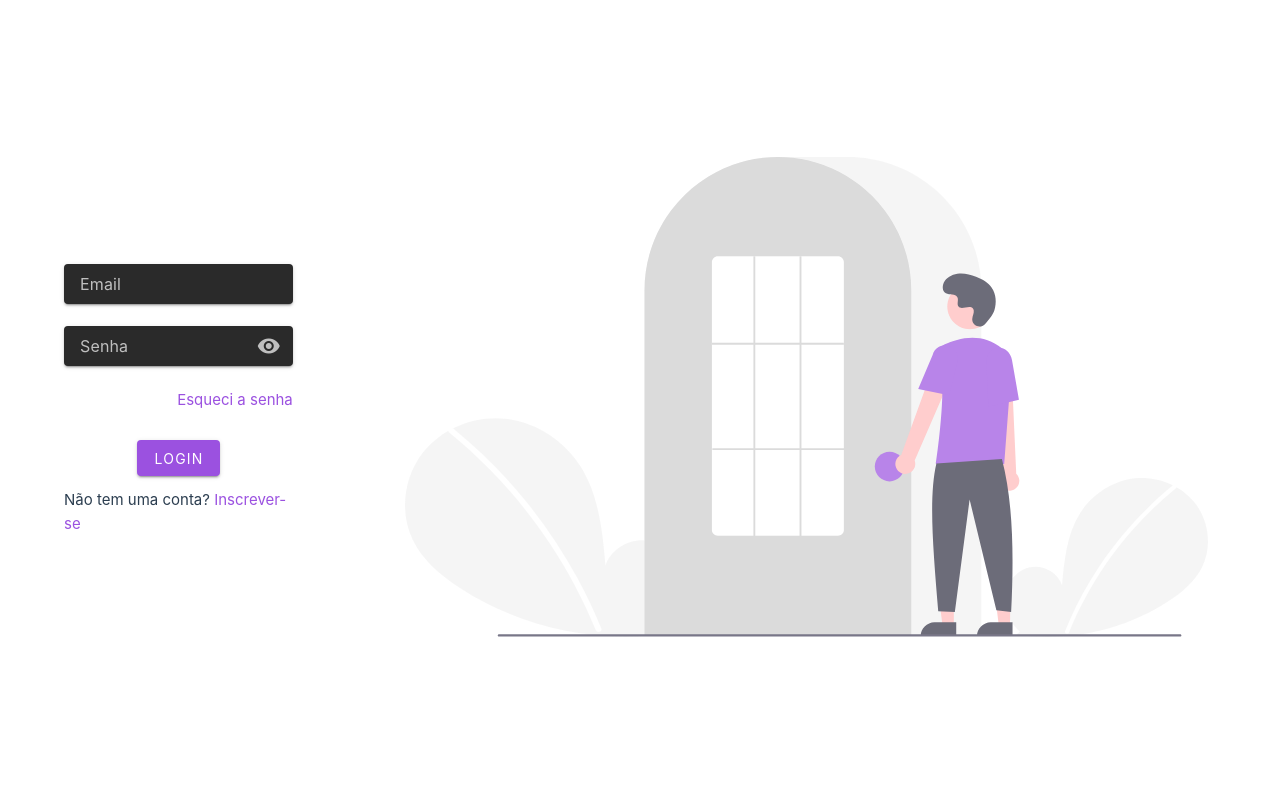
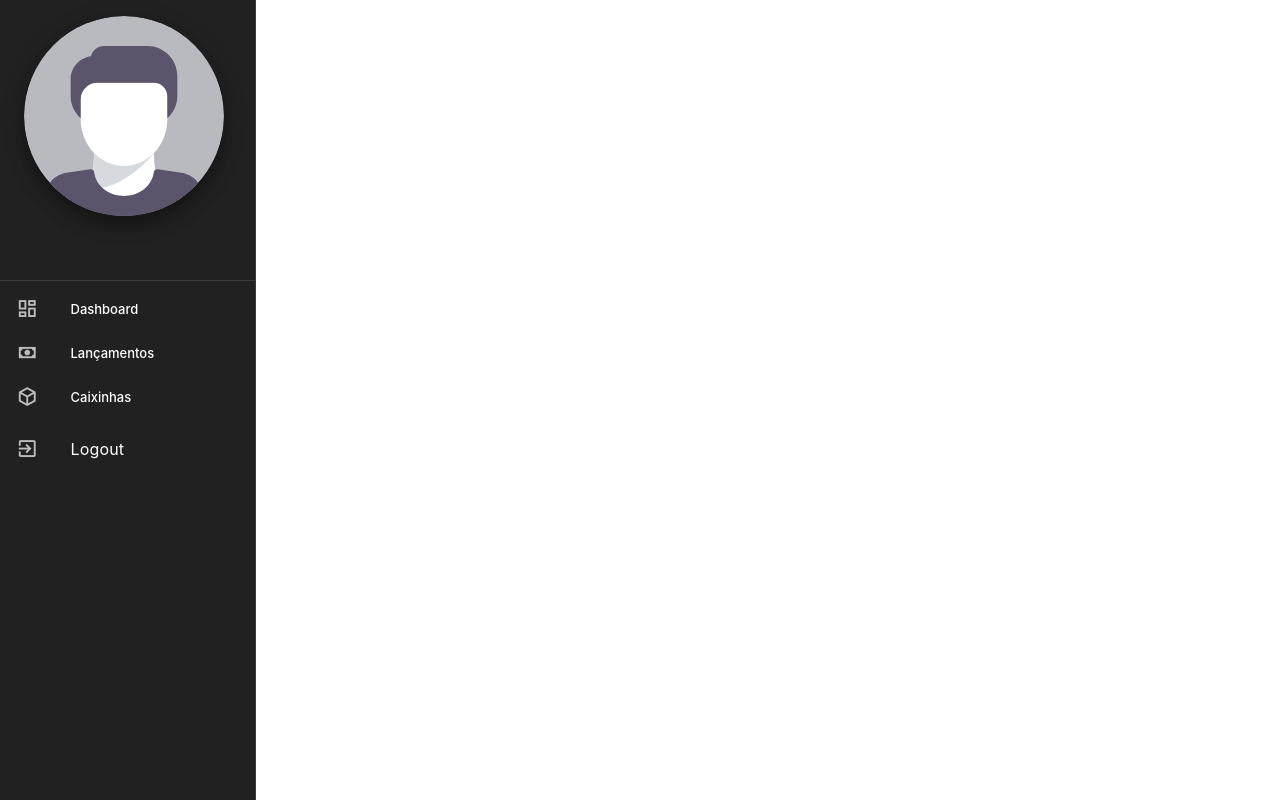
Before and after one commit to GusViieira/savecash_frontend, a Vue app: page / in a window 1280 px wide. Before the commit this address led to /login. Built offline with nearby package versions, Linux system fonts and the light colour scheme.

Commit message:
aplicacao do layout base

```diff
--- a/src/App.vue
+++ b/src/App.vue
@@ -5,6 +5,3 @@ import { RouterView } from 'vue-router'
 <template>
   <RouterView />
 </template>
-
-<style scoped>
-</style>
--- /dev/null
+++ b/src/components/layouts/LayoutBase.vue
@@ -0,0 +1,62 @@
+<script setup lang="ts">
+import { userStore } from '@/stores/userStore'
+import { ref } from 'vue'
+
+const store = userStore()
+const router = useRouter()
+
+import avatarSrc from '@/assets/images/avatar.svg'
+import { useRouter } from 'vue-router'
+
+const isRail = ref(true)
+</script>
+<template>
+  <v-card>
+    <v-layout>
+      <v-navigation-drawer v-model:rail="isRail" rail permanent expand-on-hover app theme="dark">
+        <v-list>
+          <v-avatar
+            :size="isRail ? 40 : 200"
+            :class="isRail ? 'elevation-12 ma-2' : 'ml-6 elevation-12 ma-2'"
+          >
+            <v-img :src="avatarSrc" alt="Login" class="img-fluid" />
+          </v-avatar>
+          <v-list-item
+            class="text-center"
+            :subtitle="store.email"
+            :title="store.name"
+          ></v-list-item>
+        </v-list>
+
+        <v-divider></v-divider>
+        <v-list density="compact" nav>
+          <v-list-item
+            prepend-icon="mdi-view-dashboard-outline"
+            title="Dashboard"
+            value="myfiles"
+            @click="router.push({ name: 'Home' })"
+          ></v-list-item>
+          <v-list-item
+            prepend-icon="mdi-cash"
+            title="Lançamentos"
+            value="shared"
+            @click="router.push({ name: 'Transactions' })"
+          ></v-list-item>
+          <v-list-item
+            prepend-icon="mdi-cube-outline"
+            title="Caixinhas"
+            value="starred"
+          ></v-list-item>
+        </v-list>
+        <v-list-item
+          prepend-icon="mdi-exit-to-app"
+          title="Logout"
+          @click="router.push({ name: 'Login' })"
+        ></v-list-item>
+      </v-navigation-drawer>
+      <v-main>
+        <router-view />
+      </v-main>
+    </v-layout>
+  </v-card>
+</template>
--- a/src/models/response/LoginResponseModel.ts
+++ b/src/models/response/LoginResponseModel.ts
@@ -1,4 +1,5 @@
 export interface LoginResponseModel {
   jwt: string
   name: string
+  email: string
 }
--- a/src/router/index.ts
+++ b/src/router/index.ts
@@ -1,39 +1,36 @@
 import { createRouter, createWebHistory } from 'vue-router'
 import HomeView from '@/views/HomeView.vue'
 import LoginView from '@/views/LoginView.vue'
+import LayoutBase from '@/components/layouts/LayoutBase.vue'
+import TransactionsView from '@/views/TransactionsView.vue'
 
-const router = createRouter({
-  history: createWebHistory(import.meta.env.BASE_URL),
-  routes: [
-    {
-      path: '/',
-      redirect: '/login',
-    },
+const routes = [
   {
     path: '/login',
     name: 'Login',
     component: LoginView,
-      meta: {
-        layout: 'none',
-      },
   },
   {
-      path: '/home',
+    path: '/',
+    component: LayoutBase, // Envolvendo as páginas protegidas
+    children: [
+      {
+        path: 'home',
         name: 'Home',
         component: HomeView,
-      meta: {
-        layout: 'none',
       },
+      {
+        path: 'transactions',
+        name: 'Transactions',
+        component: TransactionsView,
       },
-    // {
-    //   path: '/about',
-    //   name: 'about',
-    //   // route level code-splitting
-    //   // this generates a separate chunk (About.[hash].js) for this route
-    //   // which is lazy-loaded when the route is visited.
-    //   component: () => import('../views/AboutView.vue'),
-    // },
     ],
+  },
+]
+
+const router = createRouter({
+  history: createWebHistory(import.meta.env.BASE_URL),
+  routes,
 })
 
 export default router
--- a/src/stores/userStore.ts
+++ b/src/stores/userStore.ts
@@ -3,6 +3,7 @@ import { defineStore } from 'pinia'
 
 export const userStore = defineStore('counter', () => {
   const name = ref('')
+  const email = ref('')
 
-  return { name }
+  return { name, email }
 })
--- a/src/views/HomeView.vue
+++ b/src/views/HomeView.vue
@@ -5,7 +5,7 @@ const storeUser = userStore()
 </script>
 
 <template>
-  <main>
+  <div>
     <h1>Olá {{ storeUser.name }}</h1>
-  </main>
+  </div>
 </template>
--- a/src/views/LoginView.vue
+++ b/src/views/LoginView.vue
@@ -49,6 +49,7 @@ const submit = async () => {
     }
     localStorage.setItem('token', response.data.content?.jwt as string)
     store.name = response.data.content?.name as string
+    store.email = response.data.content?.email as string
     loading.value = false
     router.push({ name: 'Home' })
   } catch (e) {
@@ -69,8 +70,10 @@ const submit = async () => {
   >
     {{ state.error }}
   </v-snackbar>
-  <div class="d-flex align-center" style="height: 100vh">
-    <v-sheet width="20%" class="bg-transparent ml-16">
+  <v-container class="fill-height d-flex align-center justify-center mt-16">
+    <v-row class="fill-height d-flex align-center justify-center mt-5">
+      <v-col cols="12" md="6" lg="4">
+        <v-sheet class="bg-transparent">
           <v-form ref="form" v-model="valid">
             <v-row>
               <v-col>
@@ -84,9 +87,10 @@ const submit = async () => {
                   required
                   :rules="[
                     () => !!state.login.email || 'Email é obrigatório',
-                (v) => /.+@.+/.test(v) || 'Invalid Email address',
+                    (v) => /.+@.+/.test(v) || 'Email inválido',
                   ]"
                 />
+
                 <v-text-field
                   v-model="state.login.password"
                   label="Senha"
@@ -114,22 +118,22 @@ const submit = async () => {
           </v-form>
           <v-row class="d-flex justify-center">
             <v-col cols="auto">
-          <span
-            >Não tem uma conta?
-            <a @click="dialog = true" style="cursor: pointer">Inscrever-se</a></span
-          >
+              <span>
+                Não tem uma conta?
+                <a @click="dialog = true" style="cursor: pointer">Inscrever-se</a>
+              </span>
             </v-col>
           </v-row>
         </v-sheet>
-    <v-sheet class="bg-transparent text-right mr-10" width="80%">
-      <img src="@/assets/images/login.svg" alt="Login" />
-    </v-sheet>
-    <div class="pa-4">
+      </v-col>
+      <v-col cols="12" md="6" lg="8" class="d-none d-md-flex align-center justify-center">
+        <img src="@/assets/images/login.svg" alt="Login" class="img-fluid" />
+      </v-col>
+    </v-row>
     <v-dialog v-model="dialog" max-width="600">
       <UserRegisterView @close="(v) => (dialog = v)" />
     </v-dialog>
-    </div>
-  </div>
+  </v-container>
 </template>
 
 <style scoped>
--- /dev/null
+++ b/src/views/TransactionsView.vue
@@ -0,0 +1,3 @@
+<template>
+  <h1>Transactions</h1>
+</template>
```
Also changed, not shown: src/assets/images/avatar.svg (added). Lines whose indentation alone changed are shown as unchanged.
